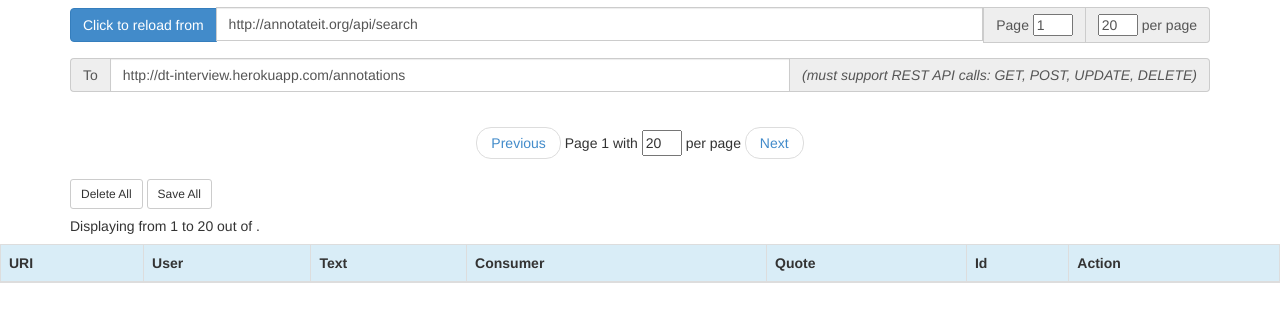
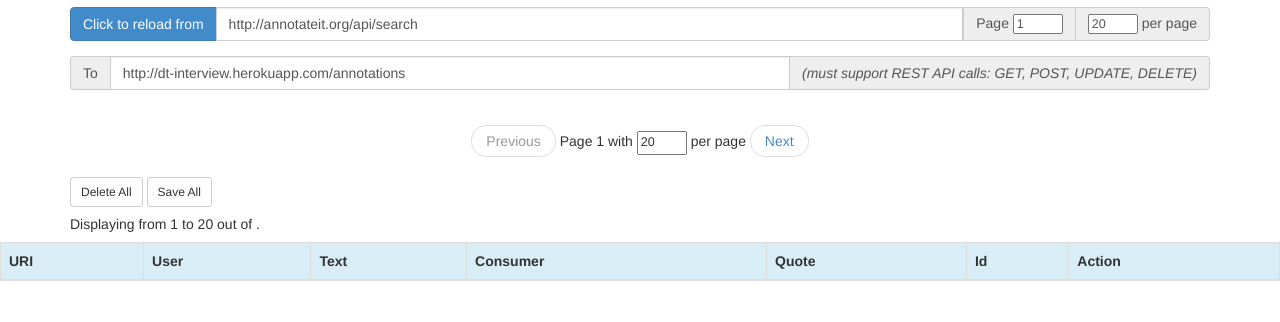
Before and after one commit to harley/dt-interview-demo, a plain HTML site: page index.html in a window 1280 px wide. Shown: the part 56-378 px from the top of the page. Drawn offline with Linux system fonts and the light colour scheme; no server answers.

Commit message:
show buttons/links as disabled where applicable

```diff
--- a/index.html
+++ b/index.html
@@ -6,6 +6,12 @@
     <script src="/vendor/angular.min.js"></script>
     <script src="/app.js"></script>
     <title>Index</title>
+    <style type="text/css" media="all">
+      .number_field {
+        font-size: .9em;
+        width: 50px;
+      }
+    </style>
   </head>
 
   <body ng-app="myApp" ng-controller="HomeCtrl">
@@ -18,10 +24,10 @@
           </div>
           <input type="text" ng-model="fromServer" class="form-control">
           <span class="input-group-addon">
-            Page <input type="text" ng-model="pager.currentPage" style="width:40px"/>
+            Page <input type="number" ng-model="pager.currentPage" class="number_field" />
           </span>
           <div class="input-group-addon">
-            <input type="text" ng-model="pager.perPage" style="width:40px"/> per page
+            <input type="number" ng-model="pager.perPage" class="number_field" /> per page
           </div>
         </div>
       </div>
@@ -38,17 +44,21 @@
 
     <div class="container">
       <ul class="pager">
-        <li><a href="" ng-click="previousPage(fromServer, pager)">Previous</a></li>
+        <li ng-class="{disabled: (pager.currentPage <= 1)}">
+          <a href="" ng-click="previousPage(fromServer, pager)">Previous</a>
+        </li>
         <li>
-          Page {{pager.currentPage}} with <input type="number" ng-model="pager.perPage" style="width:40px"/> per page
+          Page {{pager.currentPage}} with <input type="number" ng-model="pager.perPage" class="number_field" /> per page
 
         </li>
-        <li><a href="" ng-click="nextPage(fromServer, pager)">Next</a></li>
+        <li ng-class="{disabled: (items.length < pager.perPage)}">
+          <a href="" ng-click="nextPage(fromServer, pager)">Next</a>
+        </li>
       </ul>
-      <button ng-click="deleteExistingItems(toServer, items)" class="btn btn-sm btn-default">
+      <button ng-click="deleteExistingItems(toServer, items)" class="btn btn-sm btn-default" ng-disabled="countOfExisting == 0">
         Delete All <span class="badge badge-important">{{countOfExisting}}</span>
       </button>
-      <button ng-click="saveNewItems(toServer, items)" class="btn btn-sm btn-default">
+      <button ng-click="saveNewItems(toServer, items)" class="btn btn-sm btn-default" ng-disabled="countOfNew == 0">
         Save All <span class="badge badge-info">{{countOfNew}}</span>
       </button>
       <strong>{{loadingMessage}}</strong>
```
